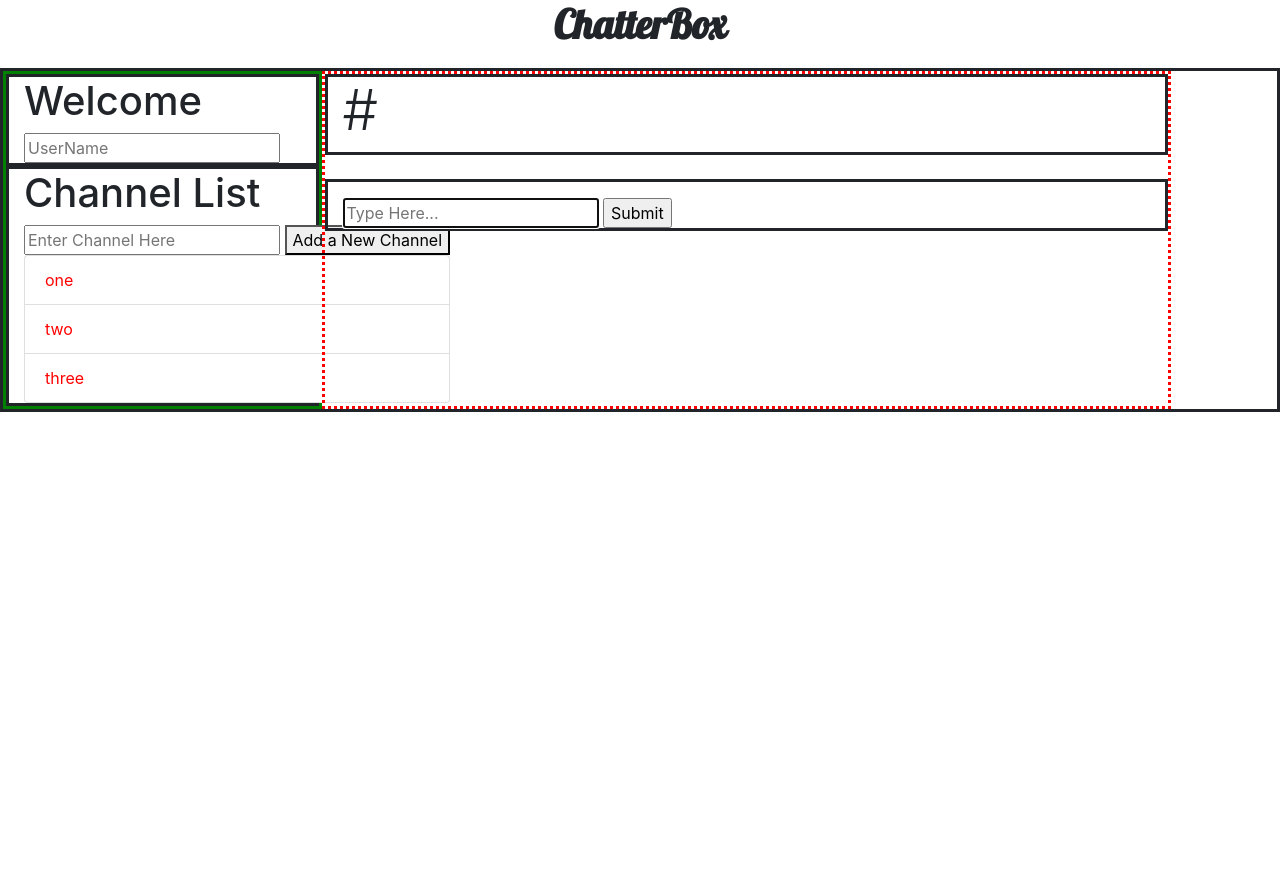
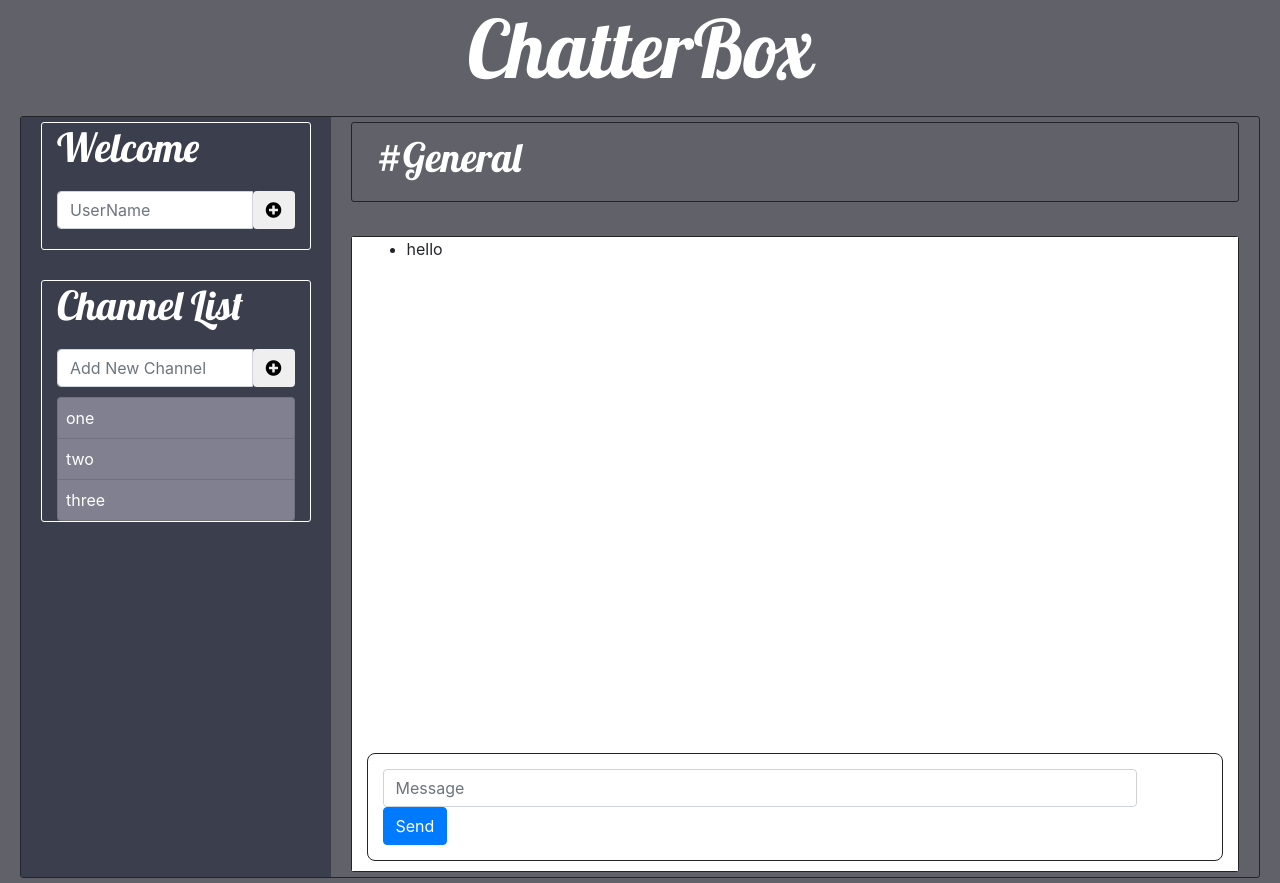
Before and after one commit to ethanbates14/project2, a Flask app: page / in a window 1280 px wide. Before the commit the page ends 412 px from the top, so only its background shows below. Run offline with Flask 2, Linux system fonts and the light colour scheme; some libraries are stand-ins or nearby versions.

Commit message:
CSS formatting

```diff
--- a/static/styles.css
+++ b/static/styles.css
@@ -1,25 +1,68 @@
 #titlemain {
     font-family: 'Lobster', cursive;
-    font-weight: bold;
+    margin-bottom: 20px;
+    font-size: 500%;
+    color:white;
+}
+
+.greeting {
+    font-family: 'Lobster', cursive;
+    margin-bottom: 20px;
+    font-size: 250%;
+}
+
+#selected_channel {
+    font-size: 250%;
+    margin-top: 10px;
+    margin-left: 10px;
+    color: white;
+}
+.row {
+    margin: 5px;
+    border: solid;
+    border-width:thin;
+    border-radius: 3px;
+    margin-left
+}
+
+body, div.container-fluid {
+  background-color: #606169
+}
+
+#choosename {
     margin-bottom: 20px;
 }
 
-
-.row {
-    border:solid;
+#channelbar {
+    background-color:#3B3E4D;
+    color:white;
 }
 
-.channel-items {
-    color:red;
-
+#channelbar li {
+    background-color:#808090;
+    padding: 8px;
 }
 
-#channelbar {
-    border: solid;
-    border-color:green;
+#channelbar div.row {
+    margin-bottom: 30px;
 }
 
-#messagearea {
-    border: dotted;
-    border-color:red;
+#addchannel {
+    margin-bottom: 10px;
 }
+
+#messagechat {
+    margin-bottom: 10px;
+    padding: 15px;
+    border: solid;
+    border-width: thin;
+    border-radius: 8px;
+}
+
+.message-display {
+    background-color: white;
+}
+
+#messages {
+    height: 500px;
+}
--- a/templates/index.html
+++ b/templates/index.html
@@ -10,37 +10,49 @@
     <!-- CSS -->
        <link rel="stylesheet" href="{{ url_for('static', filename='styles.css') }}">
        <link href="https://fonts.googleapis.com/css?family=Lobster" rel="stylesheet">
+       <link rel="stylesheet" href="https://use.fontawesome.com/releases/v5.1.0/css/all.css" integrity="sha384-lKuwvrZot6UHsBSfcMvOkWwlCMgc0TaWr+30HWe3a4ltaBwTZhyTEggF5tJv8tbt" crossorigin="anonymous">
     <!-- Socket IO and JS -->
        <script type="text/javascript" src="//cdnjs.cloudflare.com/ajax/libs/socket.io/1.3.6/socket.io.min.js"></script>
        <script src="{{ url_for('static', filename='index.js') }}"></script>
    </head>
-   </head>
    <body>
       {% block body %}
-
       <div class="container-fluid">
          <h1 id="titlemain" class="text-center">ChatterBox</h1>
          <div class="row">
+
             <!-- Channel Side Bar -->
             <div id="channelbar" class="col-sm-3">
 
                <!-- User Display Name -->
                <div class="row">
-                  <div class="col-auto">
-                     <h1 id="greeting">Welcome</h1>
+                  <div class="col-sm-12">
+                     <h1 class="greeting">Welcome</h1>
                      <form id="choosename">
-                        <input id="usernameInput" type="text" name="username" autocomplete="off" placeholder="UserName">
+                        <div class="input-group">
+                           <input id="usernameInput" type="text" class="form-control" name="username" autocomplete="off" placeholder="UserName">
+                           <span class="input-group-btn">
+                           <button class="btn btn-default" type="button">
+                           <i class="fas fa-plus-circle"></i>
+                           </button>
+                           </span>
+                        </div> <!-- /input-group -->
                      </form>
                   </div>
                </div>
-
-
+                <!-- Channel List -->
                <div class="row">
-                  <div class="col-auto">
-                     <h1>Channel List</h1>
+                  <div class="col-sm-12">
+                     <h1 class="greeting">Channel List</h1>
                      <form id="addchannel">
-                        <input type="text" name="channel" autocomplete="off" placeholder="Enter Channel Here">
-                        <button>Add a New Channel</button>
+                        <div class="input-group">
+                           <input type="text" class="form-control" name="channel" autocomplete="off" placeholder="Add New Channel">
+                           <span class="input-group-btn">
+                           <button class="btn btn-default" type="button">
+                           <i class="fas fa-plus-circle"></i>
+                           </button>
+                           </span>
+                        </div> <!-- .input-group -->
                      </form>
                      <ul class="list-group">
                         {% for ch_item in channels %}
@@ -49,29 +61,35 @@
                      </ul>
                   </div>
                </div>
-            </div> <!-- channelbar -->
-
+            </div>  <!-- #channelbar -->
 
             <!-- Messaging Area -->
-            <div id="messagearea" class="col-sm-8">
+            <div id="messagearea" class="col-sm-9">
                <div class="row">
                   <div class="col-auto">
-                     <h1 id="selected_channel" class="display-4">#</h1>
+                     <h1 id="selected_channel" class="greeting">#General</h1>
                   </div>
                </div>
-
                <br>
                <div class="row">
+                  <div class="col-sm-12 message-display">
+                     <ul id="messages">
+                         <li>hello</li>
+                      </ul>
+                     <form id="messagechat">
+                        <div class="form-row align-items-center">
+                           <div class="col-sm-11">
+                              <label class="sr-only" for="inlineFormInputName">Name</label>
+                              <input id="myMessage" type="text" class="form-control"  autocomplete="off" placeholder="Message">
+                           </div>
                            <div class="col-auto">
-                        <ul id="messages"></ul>
-
-                        <input id="myMessage" autocomplete="off" autofocus placeholder="Type Here..." type="text">
-                        <input id="sendbutton" type="submit">
+                              <button id="sendbutton" type="submit" class="btn btn-primary">Send</button>
                            </div>
                         </div>
-
+                     </form>
                   </div>
-
+               </div>
+            </div>
          </div> <!-- main row -->
       </div> <!-- main container-->
        {% endblock %}
```
Lines whose indentation alone changed are shown as unchanged.
